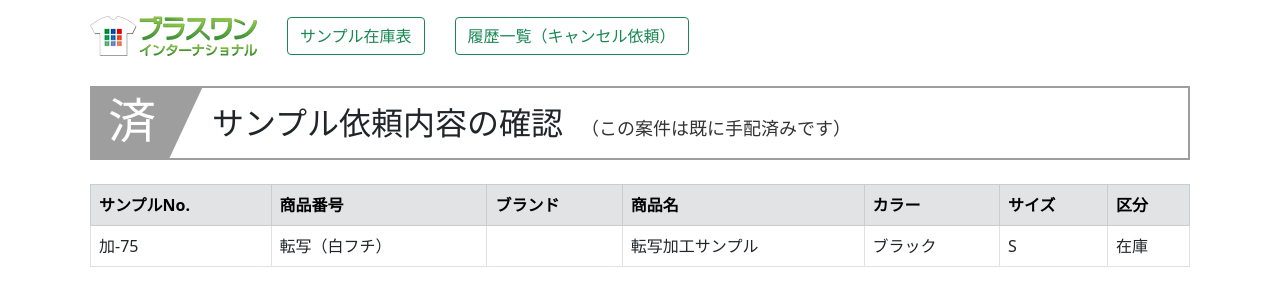
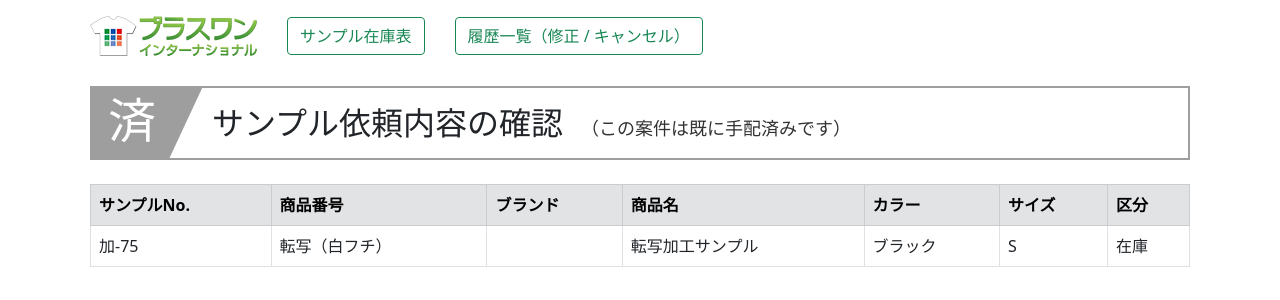
Before and after one commit to p1-kawamura/new_sample, a Django app: page /rireki_kakunin/109 in a window 1280 px wide. Shown: the top 300 px of the page. Run offline with Django 4.2, Linux system fonts and the light colour scheme; data comes from the database, SQL or seed files in the repository; both versions use the stored data as it was after the commit.

Commit message:
desk0012

```diff
--- a/new_sample/zaiko/templates/zaiko/menu.html
+++ b/new_sample/zaiko/templates/zaiko/menu.html
@@ -10,7 +10,7 @@
         <a href="{% url 'zaiko:index' %}"><button type="button" class="btn btn-outline-success">サンプル在庫表</button></a>
     </div>
     <div style="margin-left: 30px;">
-        <a href="{% url 'zaiko:irai_rireki' %}"><button type="button" class="btn btn-outline-success">履歴一覧（キャンセル依頼）</button></a>
+        <a href="{% url 'zaiko:irai_rireki' %}"><button type="button" class="btn btn-outline-success">履歴一覧（修正 / キャンセル）</button></a>
     </div>
 
     <!-- 管理側 -->
--- a/new_sample/zaiko/templates/zaiko/success.html
+++ b/new_sample/zaiko/templates/zaiko/success.html
@@ -28,9 +28,9 @@
                 {% elif kubun == "kakunin_ok" %}
                     <div class="title03">
                         <h2><span class="number">未</span>サンプル依頼内容の確認
-                            <span>（修正またはキャンセルが可能です）</span>
-                            <span><button type="button" class="btn btn-outline-dark btn-sm" id="shusei" style="width: 90px;">修正</button></span>
-                            <span><button type="button" class="btn btn-outline-danger btn-sm" id="cancel" style="width: 90px;">キャンセル</button></span>
+                            <span>（商品以外の修正 / 依頼キャンセルが可能です）</span>
+                            <span><button type="button" class="btn btn-outline-dark btn-sm" id="shusei" style="width: 80px;">修正</button></span>
+                            <span><button type="button" class="btn btn-outline-danger btn-sm" id="cancel" style="width: 80px;">キャンセル</button></span>
                         </h2>
                     </div>
                 {% elif kubun == "kakunin_no" %}
@@ -157,7 +157,7 @@
                     <tr>
                         <td>住所</td>
                         <td colspan="3">
-                            {{irai_detail.haisou_yubin}}　{{irai_detail.haisou_pref}}{{irai_detail.haisou_city}}{{irai_detail.haisou_banchi}}{{irai_detail.haisou_build}}
+                            {{irai_detail.haisou_yubin}}　{{irai_detail.haisou_pref}}{{irai_detail.haisou_city}}{{irai_detail.haisou_banchi}} {{irai_detail.haisou_build}}
                         </td>
                     </tr>
                     <tr>
--- a/new_sample/zaiko/views.py
+++ b/new_sample/zaiko/views.py
@@ -56,6 +56,8 @@ def index(request):
         request.session["comment"]=""
     if "shusei_num" not in request.session:
         request.session["shusei_num"]=""
+    if "shusei_pk" not in request.session:
+        request.session["shusei_pk"]=""
 
     request.session["comment"]="" # zaiko2:index2 の制御
 
@@ -446,14 +448,15 @@ def irai_num_copy(request):
 #依頼前最終確認
 def last_kakunin(request):
     ses=list(request.session["sample"])
-    ans="yes"
+    data=[]
     if len(ses)==0:
         ans="no"
-    data=[]
-    for i in ses:
-        joutai=Shouhin.objects.get(hontai_num=i).joutai
-        if joutai !=0:
-            data.append(i)
+    else:
+        ans="yes"
+        for i in ses:
+            joutai=Shouhin.objects.get(hontai_num=i).joutai
+            if joutai !=0:
+                data.append(i)
     d={"data":data,"ans":ans}
     return JsonResponse(d)
 
@@ -696,6 +699,7 @@ def irai_success(request):
 
 # 履歴確認ボタン
 def rireki_kakunin(request,pk):
+    request.session["shusei_pk"]=pk
     irai_detail=Rireki_rental.objects.get(pk=pk)
     status=irai_detail.status
     if status==0: #success.htmlのタイトル用
@@ -780,6 +784,8 @@ def irai_shusei_index(request):
 # 依頼内容修正_表示
 def irai_shusei(request):
     shusei_num=request.session["shusei_num"]
+    pk=request.session["shusei_pk"]
+    # 変更
     ins=Rireki_rental.objects.get(irai_num=shusei_num)
     ins.haisou_tempo=request.POST["haisou_tempo"]
     ins.haisou_deliday=request.POST["haisou_deliday"]
@@ -808,8 +814,7 @@ def irai_shusei(request):
     ins.bikou1=request.POST["bikou1"]
     ins.bikou2=request.POST["bikou2"]
     ins.save()
-
-    return render(request,"zaiko/shusei.html")
+    return redirect("zaiko:rireki_kakunin",pk=pk)
 
 
 # キャンセル依頼
```
Also changed, not shown: new_sample/db.sqlite3.
